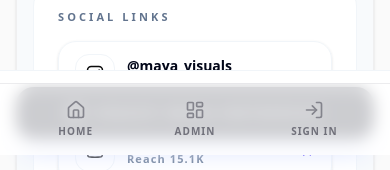
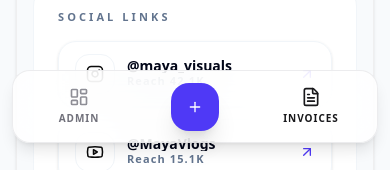
Before and after one commit to ayudb1304-wq/curately-app, a Next.js app: page /invoices in a window 390 px wide. Shown: the part 689-859 px from the top of the page. Built offline with nearby package versions, Linux system fonts and the light colour scheme; a web font is replaced by a local one.

Commit message:
feat(shell): responsive nav, quick invoicer, and route transitions
Co-authored-by: ayucorp1304 <ayucorp1304@gmail.com>

```diff
--- /dev/null
+++ b/src/components/shared/route-transition.tsx
@@ -0,0 +1,22 @@
+"use client";
+
+import { AnimatePresence, motion } from "framer-motion";
+import { usePathname } from "next/navigation";
+
+export function RouteTransition({ children }: { children: React.ReactNode }) {
+  const pathname = usePathname();
+
+  return (
+    <AnimatePresence mode="wait" initial={false}>
+      <motion.div
+        key={pathname}
+        initial={{ opacity: 0, y: 8 }}
+        animate={{ opacity: 1, y: 0 }}
+        exit={{ opacity: 0, y: -6 }}
+        transition={{ duration: 0.22, ease: "easeOut" }}
+      >
+        {children}
+      </motion.div>
+    </AnimatePresence>
+  );
+}
--- a/src/components/studio-layout.tsx
+++ b/src/components/studio-layout.tsx
@@ -5,11 +5,21 @@ import { cn } from "@/lib/utils";
 import Link from "next/link";
 import { usePathname } from "next/navigation";
 import type { LucideIcon } from "lucide-react";
-import { Home, LayoutDashboard, LogIn } from "lucide-react";
+import { FileText, Home, LayoutDashboard, LogIn, Plus } from "lucide-react";
+import { useEffect, useMemo, useRef, useState } from "react";
+import { RouteTransition } from "@/components/shared/route-transition";
+import { useNavigationStore } from "@/stores/navigation";
+import { Dialog, DialogContent, DialogDescription, DialogHeader, DialogTitle } from "@/components/ui/dialog";
+import { Button } from "@/components/ui/button";
+import { InvoiceTool } from "@/components/invoices/invoice-tool";
 
 export function StudioLayout({ children }: { children: React.ReactNode }) {
   const { theme } = useTheme();
   const pathname = usePathname();
+  const { invoicerOpen, setInvoicerOpen, setActiveTab } = useNavigationStore();
+  const [mobileNavHidden, setMobileNavHidden] = useState(false);
+  const lastScrollY = useRef(0);
+  const rafRef = useRef<number | null>(null);
 
   const navItems: Array<{
     href: string;
@@ -18,6 +28,7 @@ export function StudioLayout({ children }: { children: React.ReactNode }) {
   }> = [
     { href: "/", label: "Home", icon: Home },
     { href: "/admin", label: "Admin", icon: LayoutDashboard },
+    { href: "/invoices", label: "Invoices", icon: FileText },
     { href: "/auth/signin", label: "Sign In", icon: LogIn },
   ];
 
@@ -26,27 +37,91 @@ export function StudioLayout({ children }: { children: React.ReactNode }) {
     return pathname === href || pathname.startsWith(`${href}/`);
   };
 
+  const showAppShell = useMemo(() => {
+    if (pathname.startsWith("/auth")) return false;
+    if (pathname.startsWith("/api")) return false;
+    // Public media kit routes live at `/(public)/[username]` -> `/:username`
+    // Anything that isn't an app route is treated as public.
+    const isKnownAppRoute =
+      pathname === "/" ||
+      pathname.startsWith("/admin") ||
+      pathname.startsWith("/invoices");
+    return isKnownAppRoute;
+  }, [pathname]);
+
+  useEffect(() => {
+    if (!showAppShell) return;
+    if (pathname.startsWith("/invoices")) setActiveTab("invoices");
+    else if (pathname.startsWith("/admin")) setActiveTab("admin");
+    else setActiveTab("home");
+  }, [pathname, setActiveTab, showAppShell]);
+
+  useEffect(() => {
+    if (!showAppShell) return;
+    const onScroll = () => {
+      if (rafRef.current) return;
+      rafRef.current = window.requestAnimationFrame(() => {
+        const y = window.scrollY || 0;
+        const delta = y - lastScrollY.current;
+        // Ignore tiny scroll noise
+        if (Math.abs(delta) > 6) {
+          if (delta > 0 && y > 64) setMobileNavHidden(true);
+          else setMobileNavHidden(false);
+          lastScrollY.current = y;
+        }
+        rafRef.current = null;
+      });
+    };
+    lastScrollY.current = window.scrollY || 0;
+    window.addEventListener("scroll", onScroll, { passive: true });
+    return () => {
+      window.removeEventListener("scroll", onScroll);
+      if (rafRef.current) window.cancelAnimationFrame(rafRef.current);
+    };
+  }, [showAppShell]);
+
   return (
     <div
-      className="min-h-screen w-full bg-zinc-50 dark:bg-zinc-950 transition-colors duration-500"
-      style={{ fontFamily: theme.bodyFont }}
+      className={cn(
+        "min-h-screen w-full transition-colors duration-500",
+        theme.appBg
+      )}
     >
+      {!showAppShell ? (
+        <RouteTransition>{children}</RouteTransition>
+      ) : (
         <div className="flex min-h-screen w-full">
         {/* Desktop Sidebar */}
-        <aside className="hidden md:flex md:w-64 md:flex-col md:sticky md:top-0 md:h-screen border-r border-zinc-200/60 dark:border-zinc-800/80 bg-white/60 dark:bg-zinc-950/20 backdrop-blur">
-          <div className="px-5 py-5 border-b border-zinc-200/60 dark:border-zinc-800/80">
+        <aside
+          className={cn(
+            "hidden md:flex md:flex-col md:sticky md:top-0 md:h-screen",
+            "md:w-20 lg:w-64",
+            "border-r border-zinc-200/60 dark:border-zinc-800/80",
+            "bg-white/55 dark:bg-zinc-950/25 backdrop-blur-xl"
+          )}
+        >
+          <div className="px-4 lg:px-5 py-5 border-b border-zinc-200/60 dark:border-zinc-800/80">
+            <div className="flex items-center gap-3">
               <div
-              className="text-lg font-black tracking-tight text-zinc-900 dark:text-zinc-50"
-              style={{ fontFamily: theme.signatureFont }}
+                className={cn(
+                  "h-9 w-9 rounded-2xl border border-zinc-200/60 dark:border-zinc-800/80",
+                  "bg-white/60 dark:bg-zinc-950/40 backdrop-blur flex items-center justify-center"
+                )}
               >
+                <span className="font-black text-xs tracking-tight">C</span>
+              </div>
+              <div className="hidden lg:block">
+                <div className={cn("text-lg font-black tracking-tight", "font-heading")}>
                   Curately
                 </div>
                 <div className="text-[10px] uppercase tracking-[0.24em] font-bold text-zinc-500 dark:text-zinc-400">
                   Creator OS
                 </div>
               </div>
+            </div>
+          </div>
 
-          <nav className="flex-1 px-3 py-4 space-y-1">
+          <nav className="flex-1 px-2 lg:px-3 py-4 space-y-1">
             {navItems.map((item) => {
               const active = isActive(item.href);
               const Icon = item.icon;
@@ -62,15 +137,18 @@ export function StudioLayout({ children }: { children: React.ReactNode }) {
                   )}
                 >
                   <Icon className="h-4 w-4" />
-                  <span className="truncate">{item.label}</span>
+                  <span className="truncate hidden lg:inline">{item.label}</span>
                 </Link>
               );
             })}
           </nav>
 
-          <div className="px-5 py-4 border-t border-zinc-200/60 dark:border-zinc-800/80">
-            <div className="text-[11px] text-zinc-500 dark:text-zinc-400">
-              Theme: <span className="font-semibold text-zinc-700 dark:text-zinc-200">{theme.name}</span>
+          <div className="px-4 lg:px-5 py-4 border-t border-zinc-200/60 dark:border-zinc-800/80">
+            <div className="hidden lg:block text-[11px] text-zinc-500 dark:text-zinc-400">
+              Theme:{" "}
+              <span className="font-semibold text-zinc-700 dark:text-zinc-200">
+                {theme.name}
+              </span>
             </div>
           </div>
         </aside>
@@ -78,39 +156,96 @@ export function StudioLayout({ children }: { children: React.ReactNode }) {
         {/* Main Content */}
         <main className="flex-1">
           <div className="mx-auto w-full max-w-7xl px-4 sm:px-6 lg:px-8 py-6 pb-24 md:pb-6">
-            <div className="bg-white dark:bg-zinc-900 border border-zinc-200/60 dark:border-zinc-800/80 rounded-2xl shadow-sm">
-              {children}
+            <div className="bg-white/70 dark:bg-zinc-900/60 border border-zinc-200/60 dark:border-zinc-800/80 rounded-2xl shadow-sm backdrop-blur">
+              <RouteTransition>{children}</RouteTransition>
             </div>
           </div>
         </main>
       </div>
+      )}
 
       {/* Mobile Bottom Nav */}
-      <nav className="md:hidden fixed bottom-0 left-0 right-0 z-50 border-t border-zinc-200/70 dark:border-zinc-800/80 bg-white/80 dark:bg-zinc-950/70 backdrop-blur">
-        <div className="mx-auto max-w-7xl px-4">
-          <div className="grid grid-cols-3 py-2">
-            {navItems.map((item) => {
-              const active = isActive(item.href);
-              const Icon = item.icon;
-              return (
+      {showAppShell && (
+        <nav
+          className={cn(
+            "md:hidden fixed bottom-3 left-0 right-0 z-50 px-3",
+            "transition-transform duration-300",
+            mobileNavHidden ? "translate-y-[120%]" : "translate-y-0"
+          )}
+          aria-label="Bottom navigation"
+        >
+          <div className="mx-auto max-w-md">
+            <div className="relative grid grid-cols-3 items-center rounded-2xl border border-zinc-200/70 dark:border-zinc-800/80 bg-white/80 dark:bg-zinc-950/70 backdrop-blur-xl shadow-lg px-2 py-2">
+              {/* Left */}
               <Link
-                  key={item.href}
-                  href={item.href}
+                href="/admin"
                 className={cn(
                   "flex flex-col items-center justify-center gap-1 rounded-xl py-2 text-[10px] font-bold uppercase tracking-widest transition-colors",
-                    active
+                  isActive("/admin")
                     ? "text-zinc-900 dark:text-zinc-50"
                     : "text-zinc-500 hover:text-zinc-900 dark:text-zinc-400 dark:hover:text-zinc-50"
                 )}
               >
-                  <Icon className={cn("h-5 w-5", active ? "opacity-100" : "opacity-80")} />
-                  <span>{item.label}</span>
+                <LayoutDashboard className={cn("h-5 w-5", isActive("/admin") ? "opacity-100" : "opacity-80")} />
+                <span>Admin</span>
               </Link>
-              );
-            })}
+
+              {/* Center Quick Action */}
+              <div className="flex items-center justify-center">
+                <Button
+                  type="button"
+                  onClick={() => setInvoicerOpen(true)}
+                  className={cn(
+                    "h-12 w-12 rounded-2xl shadow-xl",
+                    theme.accentBg,
+                    theme.id === "cyber" ? "text-black" : "text-white"
+                  )}
+                  size="icon"
+                  aria-label="Quick Action: Invoicer"
+                >
+                  <Plus className="h-5 w-5" />
+                </Button>
+              </div>
+
+              {/* Right */}
+              <Link
+                href="/invoices"
+                className={cn(
+                  "flex flex-col items-center justify-center gap-1 rounded-xl py-2 text-[10px] font-bold uppercase tracking-widest transition-colors",
+                  isActive("/invoices")
+                    ? "text-zinc-900 dark:text-zinc-50"
+                    : "text-zinc-500 hover:text-zinc-900 dark:text-zinc-400 dark:hover:text-zinc-50"
+                )}
+              >
+                <FileText className={cn("h-5 w-5", isActive("/invoices") ? "opacity-100" : "opacity-80")} />
+                <span>Invoices</span>
+              </Link>
             </div>
           </div>
         </nav>
+      )}
+
+      <Dialog open={invoicerOpen} onOpenChange={setInvoicerOpen}>
+        <DialogContent className="max-w-5xl max-h-[85vh] overflow-y-auto">
+          <DialogHeader>
+            <DialogTitle className="font-heading">Signal Invoicer</DialogTitle>
+            <DialogDescription>
+              Create a structured invoice to capture demand signals. Your data stays private: tokens are encrypted at rest (AES-256-GCM).
+            </DialogDescription>
+          </DialogHeader>
+
+          <div className="mt-4">
+            <InvoiceTool mode="modal" onClose={() => setInvoicerOpen(false)} />
+            <div className="mt-3 flex justify-end">
+              <Button asChild variant="outline">
+                <Link href="/invoices" onClick={() => setInvoicerOpen(false)}>
+                  Open full workspace
+                </Link>
+              </Button>
+            </div>
+          </div>
+        </DialogContent>
+      </Dialog>
     </div>
   );
 }
--- /dev/null
+++ b/src/stores/navigation.ts
@@ -0,0 +1,20 @@
+"use client";
+
+import { create } from "zustand";
+
+export type NavigationTab = "home" | "admin" | "invoices";
+
+interface NavigationState {
+  activeTab: NavigationTab;
+  setActiveTab: (tab: NavigationTab) => void;
+
+  invoicerOpen: boolean;
+  setInvoicerOpen: (open: boolean) => void;
+}
+
+export const useNavigationStore = create<NavigationState>((set) => ({
+  activeTab: "admin",
+  setActiveTab: (tab) => set({ activeTab: tab }),
+  invoicerOpen: false,
+  setInvoicerOpen: (open) => set({ invoicerOpen: open }),
+}));
```
Lines whose indentation alone changed are shown as unchanged.
